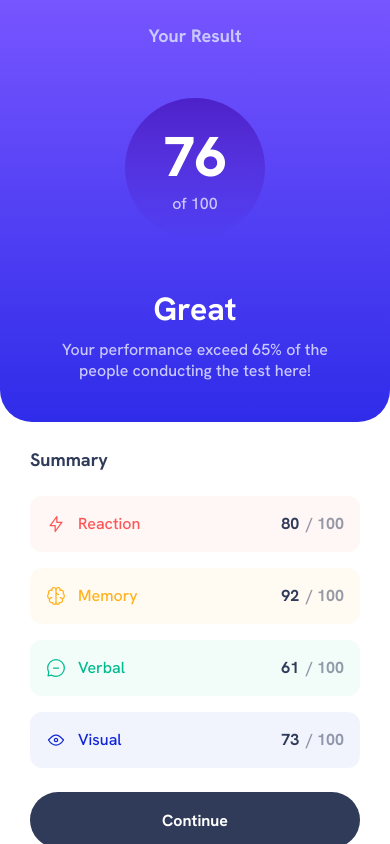
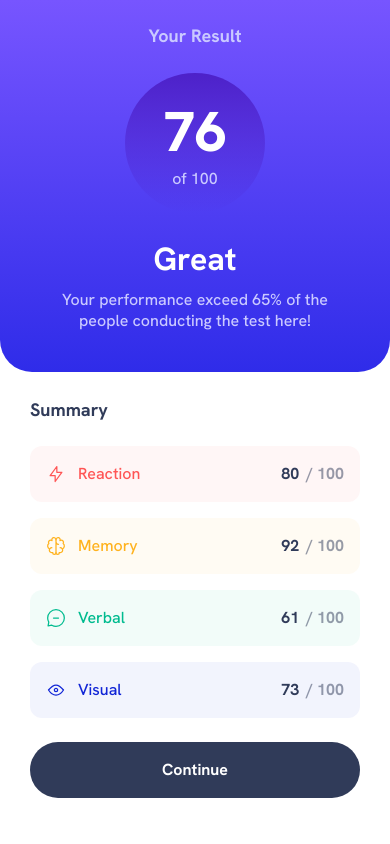
Before and after one commit to EmilBacklund/result-summary-component, a React (Vite) app: page / in a window 390 px wide. Built offline with nearby package versions, Linux system fonts and the light colour scheme; the HTML template or start-up script is replaced by a standard one.

Commit message:
make mobile height more responsive

```diff
--- a/src/components/layout/Container.jsx
+++ b/src/components/layout/Container.jsx
@@ -2,7 +2,7 @@ const Container = ({ children }) => {
   return (
     <main
       id='container'
-      className='max-w-summaryComponent flex flex-col sm:flex-row  sm:rounded-xxxxl h-full w-full bg-white overflow-hidden m-auto relative'
+      className='max-w-summaryComponent flex flex-col sm:flex-row sm:rounded-xxxxl bg-white overflow-hidden m-auto relative'
     >
       {children}
     </main>
--- a/src/index.css
+++ b/src/index.css
@@ -2,9 +2,7 @@
 @tailwind components;
 @tailwind utilities;
 
-html,
-body {
-  height: 100%;
+* {
   margin: 0;
   padding: 0;
 }
@@ -12,24 +10,16 @@ body {
 body {
   background-color: #ecf2ff;
   font-family: 'Hanken Grotesk', sans-serif;
-  justify-content: center;
-  align-items: center;
-  display: flex;
-}
-
-#root {
-  margin: auto;
-  width: 100%;
-  display: flex;
-  height: 100%;
 }
 
 @media (min-width: 640px) {
-  #root {
-    height: unset;
-  }
-
   #container {
     box-shadow: 0px 30px 60px rgba(61, 108, 236, 0.15);
   }
+
+  #root {
+    min-height: 100vh;
+    display: grid;
+    place-items: center;
+  }
 }
```
